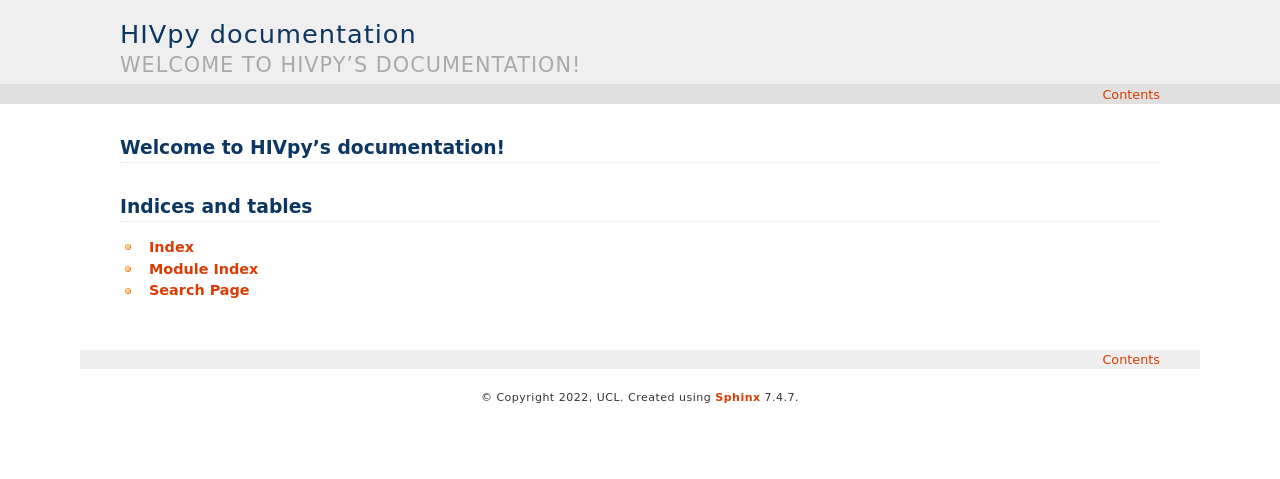
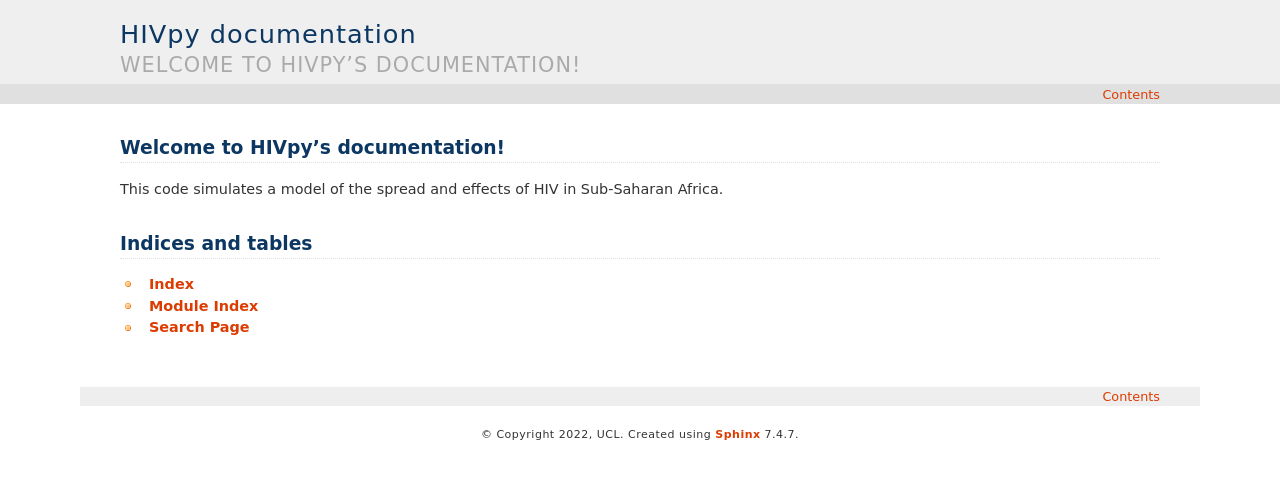
Before and after one commit to UCL/hivpy, a Sphinx documentation site: the page built from docs/index.rst, in a window 1280 px wide. Shown: the top 479 px of the page. Built offline with Sphinx 7.4.7, drawn with Linux system fonts in a browser that asks for light colours.

Commit message:
Adding in missing documentation introduction line.

```diff
--- a/docs/index.rst
+++ b/docs/index.rst
@@ -5,6 +5,8 @@
 
 Welcome to HIVpy's documentation!
 =================================
+
+This code simulates a model of the spread and effects of HIV in Sub-Saharan Africa.
 
 .. toctree::
    :maxdepth: 2
```
